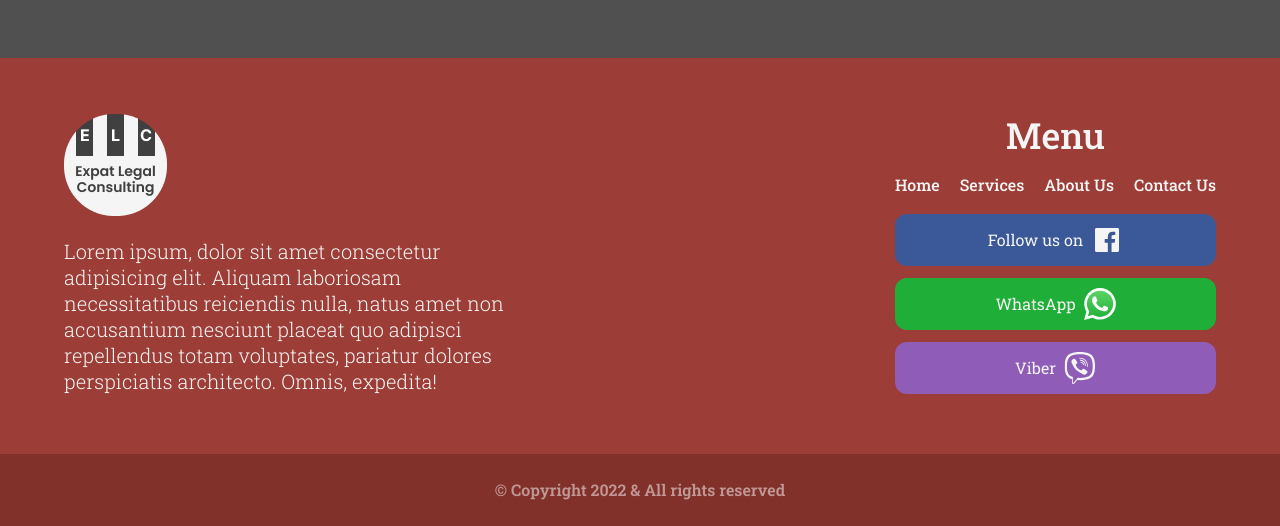
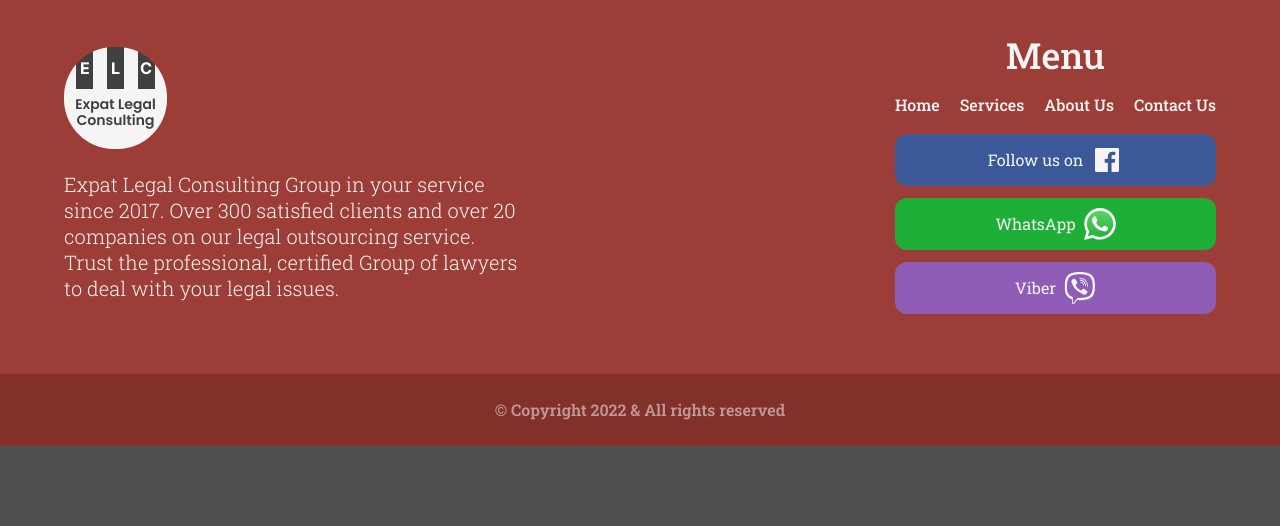
Before and after one commit to Luksona2006/Legal-Website, a website: page about.html in a window 1280 px wide. Shown: the part 1028-1554 px from the top of the page. After the commit the page ends 1474 px from the top, so only its background shows below. Drawn offline with nearby package versions, Linux system fonts and the light colour scheme.

```diff
--- a/about.html
+++ b/about.html
@@ -113,9 +113,9 @@
                     <a href="index.html">
                         <img src="images/logo.png" alt="Expat Legal Consulting">
                     </a>
-                    <p>Lorem ipsum, dolor sit amet consectetur adipisicing elit. Aliquam laboriosam necessitatibus
-                        reiciendis nulla, natus amet non accusantium nesciunt placeat quo adipisci repellendus totam
-                        voluptates, pariatur dolores perspiciatis architecto. Omnis, expedita!</p>
+                    <p>Expat Legal Consulting Group in your
+                        service since 2017. Over 300 satisfied clients and over 20 companies on our legal outsourcing
+                        service. Trust the professional, certified Group of lawyers to deal with your legal issues.</p>
                 </div>
                 <div class="footerLinks">
                     <h3>Menu</h3>
--- a/style.css
+++ b/style.css
@@ -548,7 +548,7 @@
     padding: 80px 0;
     display: flex;
     flex-direction: column;
-    gap: 120px;
+    gap: 80px;
 }
 
 .about-text {
@@ -888,6 +888,10 @@
         grid-template-columns: 1fr;
         gap: 40px;
     }
+
+    .services, .about, .contact {
+        gap: 40px;
+    }
 }
 
 
```
Also changed, not shown: contact.html (+3 -3 lines), index.html (+3 -3 lines), services.html (+3 -3 lines).
